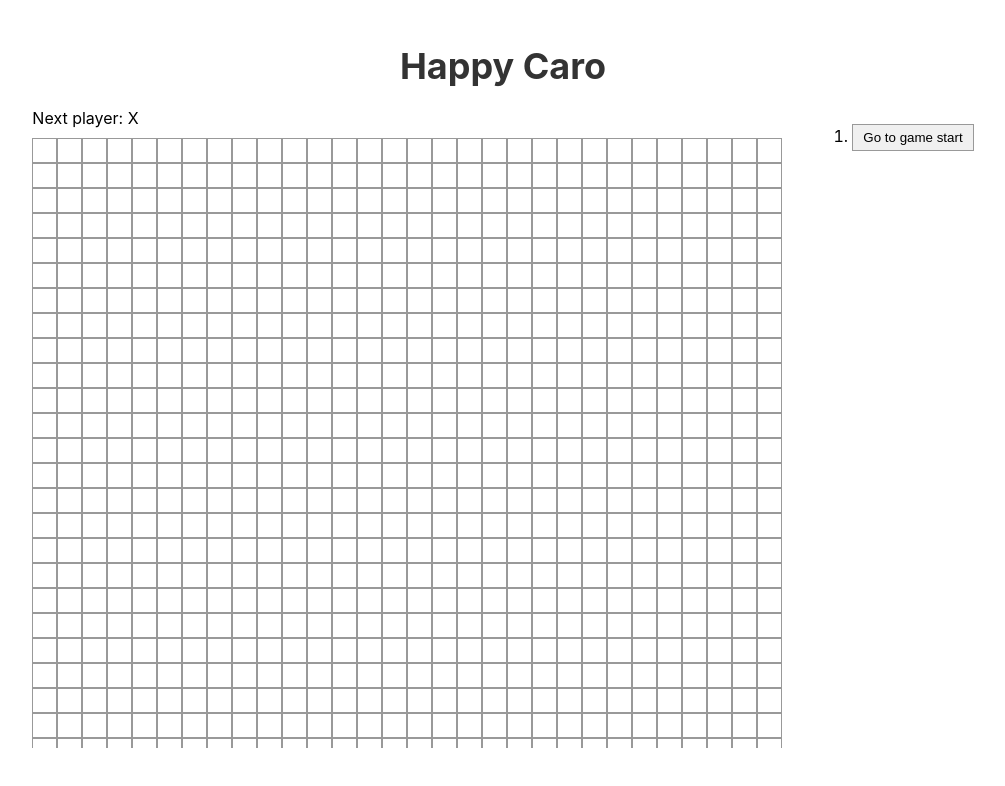
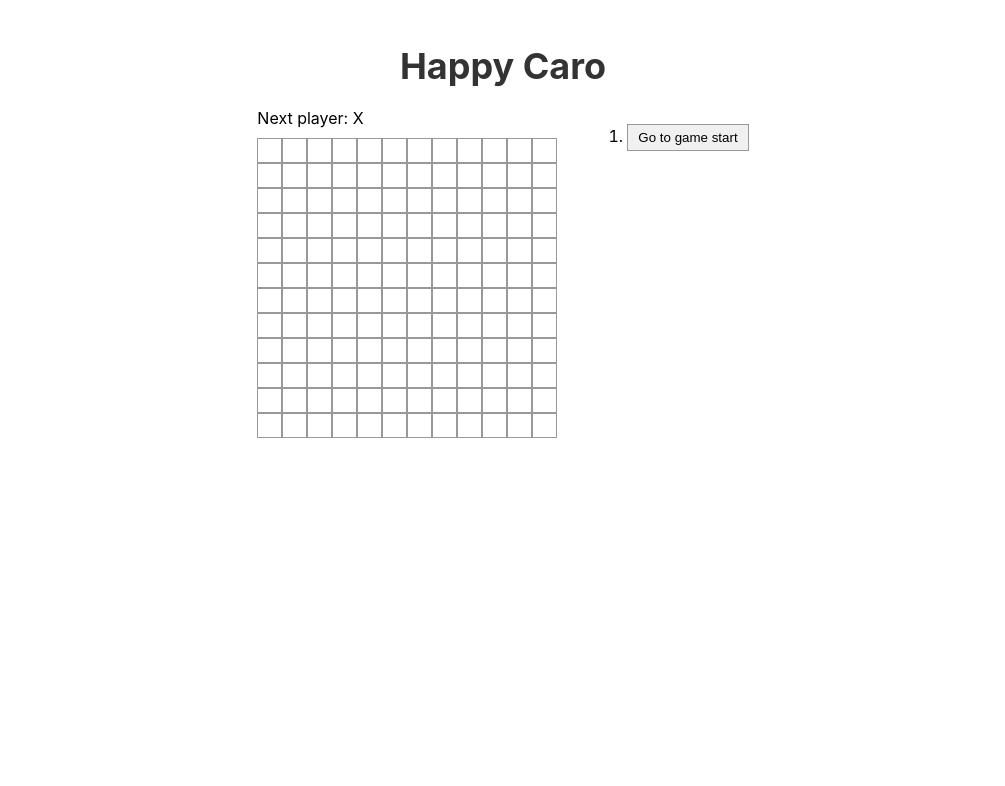
Before and after one commit to sontn/my-first-react-app, a React (Create React App) app: page / in a window 1280 px wide. Shown: the top 786 px of the page, without its empty margins (137-1142 px from the left). Built offline with nearby package versions, Linux system fonts and the light colour scheme.

Commit message:
Change boardsize

```diff
--- a/src/App.js
+++ b/src/App.js
@@ -1,5 +1,8 @@
 import React, { useState } from 'react';
 import './App.css';
+
+const BOARD_SIZE = 12;
+const WIN_LENGTH = 5;
 
 function Square({ value, onSquareClick }) {
   return (
@@ -49,9 +52,9 @@ function Board({ xIsNext, squares, onPlay }) {
 
 export default function Game() {
   const [history, setHistory] = useState([
-    Array(30)
+    Array(BOARD_SIZE)
       .fill(null)
-      .map(() => Array(30).fill(null)),
+      .map(() => Array(BOARD_SIZE).fill(null)),
   ]);
   const [currentMove, setCurrentMove] = useState(0);
   const xIsNext = currentMove % 2 === 0;
@@ -69,9 +72,9 @@ export default function Game() {
 
   function resetGame() {
     setHistory([
-      Array(30)
+      Array(BOARD_SIZE)
         .fill(null)
-        .map(() => Array(30).fill(null)),
+        .map(() => Array(BOARD_SIZE).fill(null)),
     ]);
     setCurrentMove(0);
   }
@@ -121,7 +124,6 @@ export default function Game() {
 
 function calculateWinner(squares) {
   const size = squares.length;
-  const winLength = 5;
 
   // Check horizontal, vertical, and diagonal
   for (let row = 0; row < size; row++) {
@@ -129,9 +131,9 @@ function calculateWinner(squares) {
       if (!squares[row][col]) continue;
 
       // Check horizontal
-      if (col <= size - winLength) {
+      if (col <= size - WIN_LENGTH) {
         let win = true;
-        for (let i = 1; i < winLength; i++) {
+        for (let i = 1; i < WIN_LENGTH; i++) {
           if (squares[row][col] !== squares[row][col + i]) {
             win = false;
             break;
@@ -141,9 +143,9 @@ function calculateWinner(squares) {
       }
 
       // Check vertical
-      if (row <= size - winLength) {
+      if (row <= size - WIN_LENGTH) {
         let win = true;
-        for (let i = 1; i < winLength; i++) {
+        for (let i = 1; i < WIN_LENGTH; i++) {
           if (squares[row][col] !== squares[row + i][col]) {
             win = false;
             break;
@@ -153,9 +155,9 @@ function calculateWinner(squares) {
       }
 
       // Check diagonal (top-left to bottom-right)
-      if (row <= size - winLength && col <= size - winLength) {
+      if (row <= size - WIN_LENGTH && col <= size - WIN_LENGTH) {
         let win = true;
-        for (let i = 1; i < winLength; i++) {
+        for (let i = 1; i < WIN_LENGTH; i++) {
           if (squares[row][col] !== squares[row + i][col + i]) {
             win = false;
             break;
@@ -165,9 +167,9 @@ function calculateWinner(squares) {
       }
 
       // Check diagonal (top-right to bottom-left)
-      if (row <= size - winLength && col >= winLength - 1) {
+      if (row <= size - WIN_LENGTH && col >= WIN_LENGTH - 1) {
         let win = true;
-        for (let i = 1; i < winLength; i++) {
+        for (let i = 1; i < WIN_LENGTH; i++) {
           if (squares[row][col] !== squares[row + i][col - i]) {
             win = false;
             break;
```
